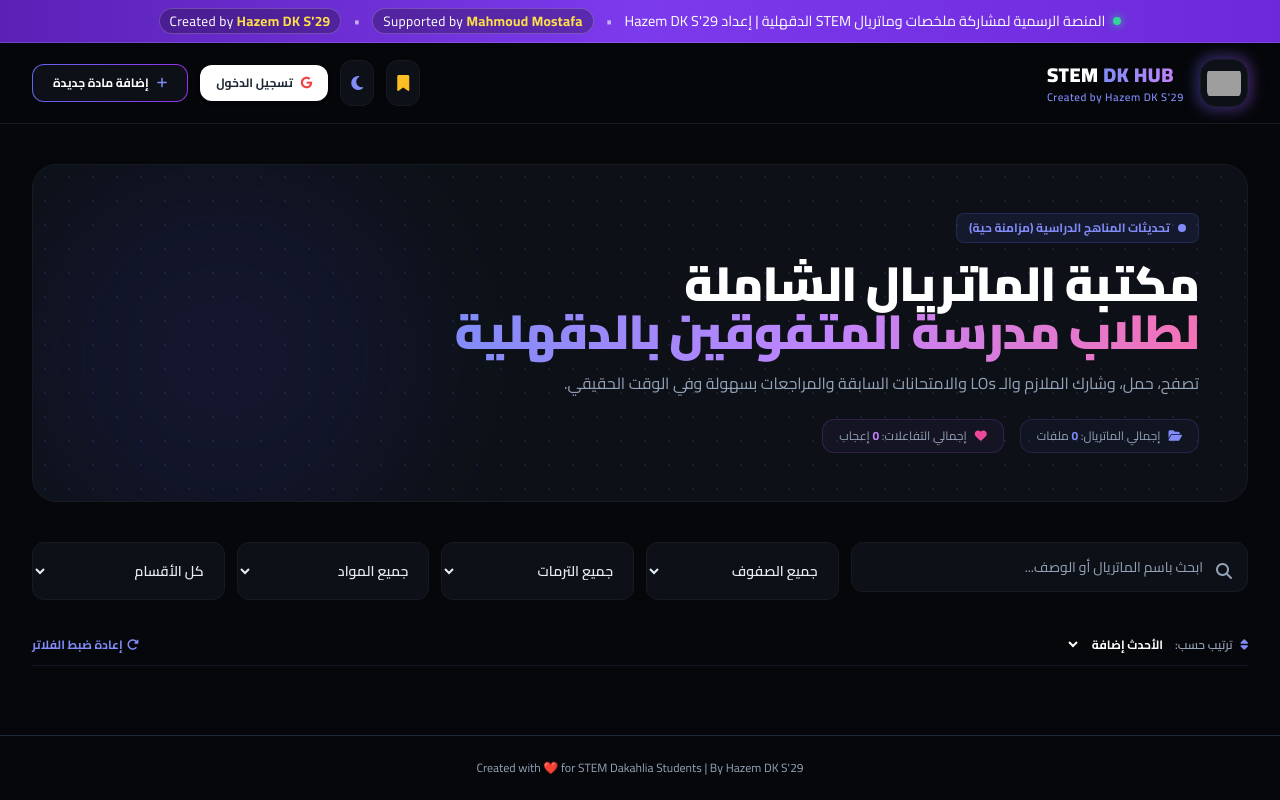
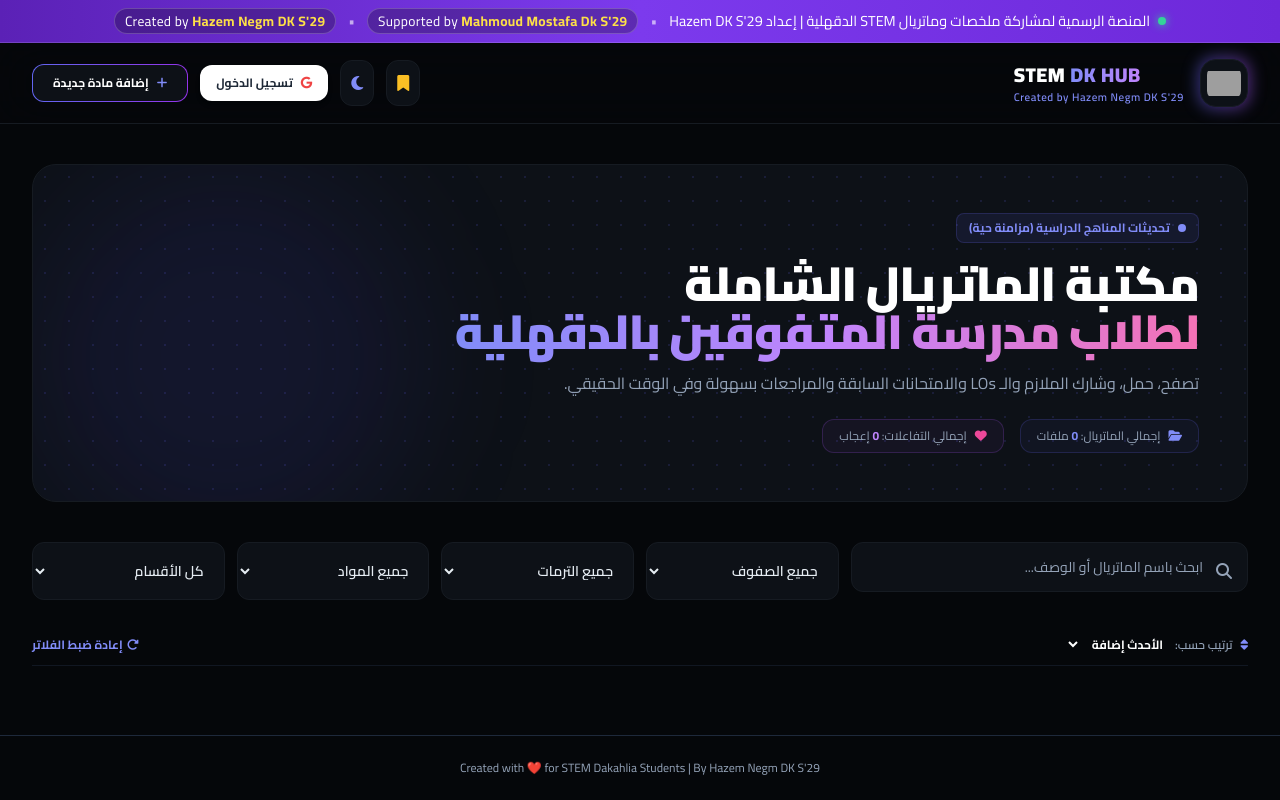
Before and after one commit to Hazem-Negm/STEM-DK-HUB, a plain HTML site: page index.html in a window 1280 px wide. Drawn offline with nearby package versions, Linux system fonts and the light colour scheme; no server answers; grey boxes are pictures that could not be loaded.

Commit message:
Add files via upload

```diff
--- a/index.html
+++ b/index.html
@@ -78,10 +78,9 @@
 }
 
 .top-announcement-bar .supporter-badge strong {
-            color: #fde047;
+  color: #fde047; /* لون ذهبي خفيف لإبراز الاسم */
   font-weight: 700;
 }
-
         body {
             font-family: 'Cairo', sans-serif;
             transition: background-color 0.3s, color 0.3s;
@@ -162,11 +161,11 @@
   <span class="pulse-dot"></span>
   <span>المنصة الرسمية لمشاركة ملخصات وماتريال STEM الدقهلية | إعداد Hazem DK S'29</span>
   <span class="separator">•</span>
-      <span class="supporter-badge">Supported by <strong>Mahmoud Mostafa</strong></span>
+  <span class="supporter-badge">Supported by <strong>Mahmoud Mostafa Dk S'29</strong></span>
   <span class="separator">•</span>
-       <span class="supporter-badge">Created by <strong>Hazem DK S'29</strong></span>
+   <span class="supporter-badge">Created by <strong>Hazem Negm DK S'29</strong></span>
 </div>
-
+    <!-- Top Announcement Bar -->
     <!-- Header Section -->
     <header class="sticky top-0 z-50 theme-header backdrop-blur-xl border-b transition-colors duration-300">
         <div class="max-w-7xl mx-auto px-4 sm:px-6 lg:px-8 h-20 flex items-center justify-between">
@@ -179,7 +178,7 @@
                     <h1 class="text-xl font-black theme-text-main tracking-wide">
                         STEM <span class="bg-gradient-to-r from-indigo-400 to-purple-400 bg-clip-text text-transparent">DK HUB</span>
                     </h1>
-                    <p class="text-[11px] text-indigo-400 font-semibold tracking-wider">Created by Hazem DK S'29</p>
+                    <p class="text-[11px] text-indigo-400 font-semibold tracking-wider">Created by Hazem Negm DK S'29</p>
                 </div>
             </div>
             <div class="flex items-center gap-3">
@@ -452,7 +451,7 @@
 
     <!-- Footer -->
     <footer class="border-t border-slate-800 py-6 text-center text-xs theme-text-sub transition-colors duration-300" dir="rtl">
-        <p>Created with ❤️ for STEM Dakahlia Students | By Hazem DK S'29</p>
+        <p>Created with ❤️ for STEM Dakahlia Students | By Hazem Negm DK S'29</p>
     </footer>
 
     <!-- Firebase SDK & Real-time Integration Script -->
@@ -469,7 +468,6 @@
             onSnapshot,
             query,
             orderBy,
-            limit,
             serverTimestamp
         } from "https://www.gstatic.com/firebasejs/10.8.0/firebase-firestore.js";
 
@@ -491,7 +489,7 @@
         let isFirstLoad = true;
         let showOnlyBookmarks = false;
 
-        // إعدادات التسريع (تقييد التحميل الأولي من فايربيس لأحدث 60 ملف لضمان السرعة القصوى)
+        // إعدادات التسريع (الدفعات والكاش والبحث المؤجل)
         const ITEMS_PER_PAGE = 24;
         let currentLimit = ITEMS_PER_PAGE;
         let searchTimeout = null;
@@ -502,7 +500,7 @@
             const cachedData = localStorage.getItem(CACHE_KEY);
             if (cachedData) {
                 liveMaterials = JSON.parse(cachedData);
-                setTimeout(() => renderMaterials(true), 10);
+                setTimeout(() => renderMaterials(true), 20);
             }
         } catch (e) { console.warn("Cache read error"); }
 
@@ -525,8 +523,7 @@
             return saved ? JSON.parse(saved) : [];
         }
 
-        // استعلام محسّن يجلب أحدث 60 ملفاً فقط في البداية لتسريع الفتح لأقصى درجة
-        const q = query(materialsRef, orderBy("createdAt", "desc"), limit(60));
+        const q = query(materialsRef, orderBy("createdAt", "desc"));
         onSnapshot(q, (snapshot) => {
             const previousCount = liveMaterials.length;
             const freshMaterials = [];
@@ -631,7 +628,7 @@
             const fragment = document.createDocumentFragment();
 
             itemsToRender.forEach(item => {
-                const canDelete = currentUser && (currentUser === item.author || currentUser === "Hazem DK S'29");
+                const canDelete = currentUser && (currentUser === item.author || currentUser === "Hazem Negm DK S'29");
                 const isBookmarked = bookmarks.includes(item.id);
                 const isLiked = likedPosts.includes(item.id);
 
@@ -716,6 +713,7 @@
             }
         };
 
+        // دالة الإرسال مع تحديث اسم الـ Preset إلى STEM_DK_HUB واستخدام auto/upload
         window.handleFormSubmit = async function(event) {
             event.preventDefault();
             const savedUser = localStorage.getItem('user');
```
Lines whose indentation alone changed are shown as unchanged.
